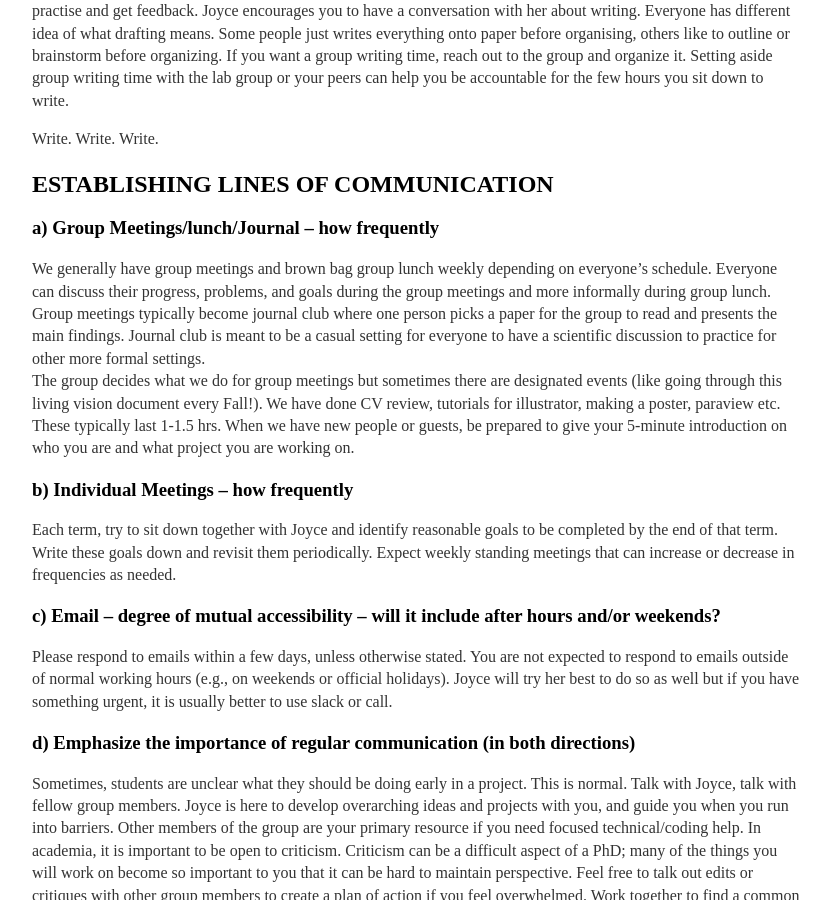
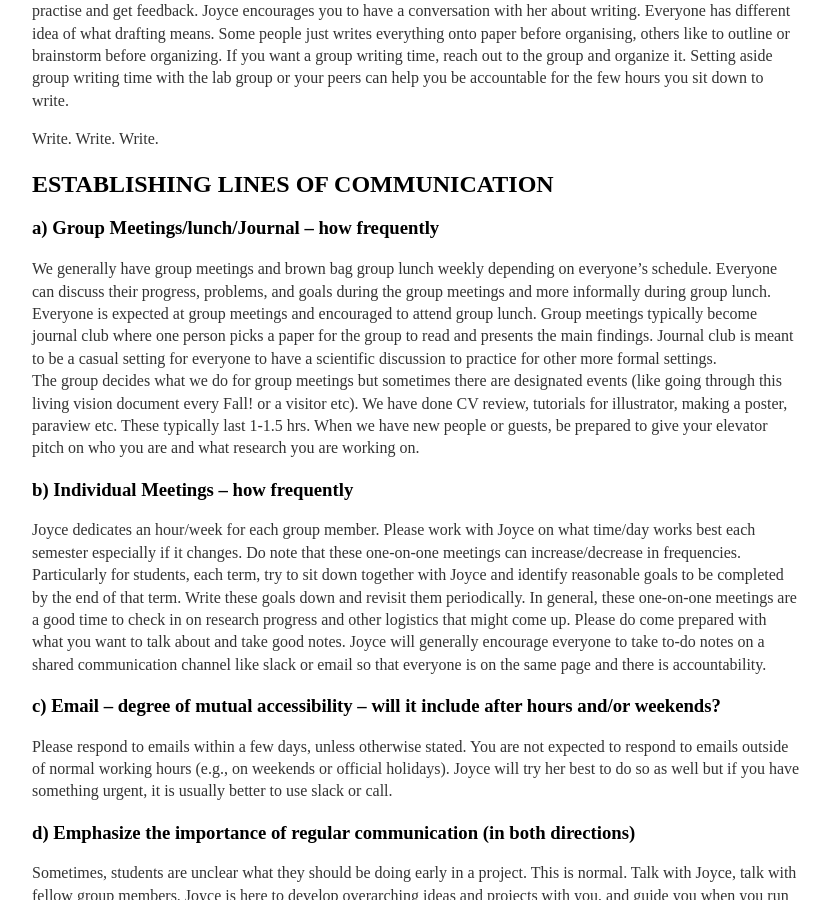
Before and after one commit to joycesim/joycesim.github.io, a Jekyll site: the page built from GroupVision/index.md, in a window 1280 px wide and 900 px high, scrolled down 5997 px. Shown: the whole window, without its empty margins (224-1054 px from the left). Built offline with Jekyll 4.4.1, drawn with Linux system fonts in a browser that asks for light colours.

Commit message:
Update index.md

```diff
--- a/GroupVision/index.md
+++ b/GroupVision/index.md
@@ -192,17 +192,19 @@ Write. Write. Write.
 
 We generally have group meetings and brown bag group lunch weekly depending on everyone's schedule.
 Everyone can discuss their progress, problems, and goals during the group meetings and more informally during group lunch.
+Everyone is expected at group meetings and encouraged to attend group lunch.
 Group meetings typically become journal club where one person picks a paper for the group to read and presents the main findings. Journal club is meant to be a casual setting for everyone to have a scientific discussion to practice for other more formal settings.
-The group decides what we do for group meetings but sometimes there are designated events (like going through this living vision document every Fall!).
+The group decides what we do for group meetings but sometimes there are designated events (like going through this living vision document every Fall! or a visitor etc).
 We have done CV review, tutorials for illustrator, making a poster, paraview etc.
 These typically last 1-1.5 hrs.
-When we have new people or guests, be prepared to give your 5-minute introduction on who you are and what project you are working on.
+When we have new people or guests, be prepared to give your elevator pitch on who you are and what research you are working on.
 
 ### b)    Individual Meetings – how frequently
 
-Each term, try to sit down together with Joyce and identify reasonable goals to be completed by the end of that term.
+Joyce dedicates an hour/week for each group member. Please work with Joyce on what time/day works best each semester especially if it changes. Do note that these one-on-one meetings can increase/decrease in frequencies.
+Particularly for students, each term, try to sit down together with Joyce and identify reasonable goals to be completed by the end of that term.
 Write these goals down and revisit them periodically.
-Expect weekly standing meetings that can increase or decrease in frequencies as needed.
+In general, these one-on-one meetings are a good time to check in on research progress and other logistics that might come up. Please do come prepared with what you want to talk about and take good notes. Joyce will generally encourage everyone to take to-do notes on a shared communication channel like slack or email so that everyone is on the same page and there is accountability.
 
 ### c)     Email – degree of mutual accessibility – will it include after hours and/or weekends?
 
```
